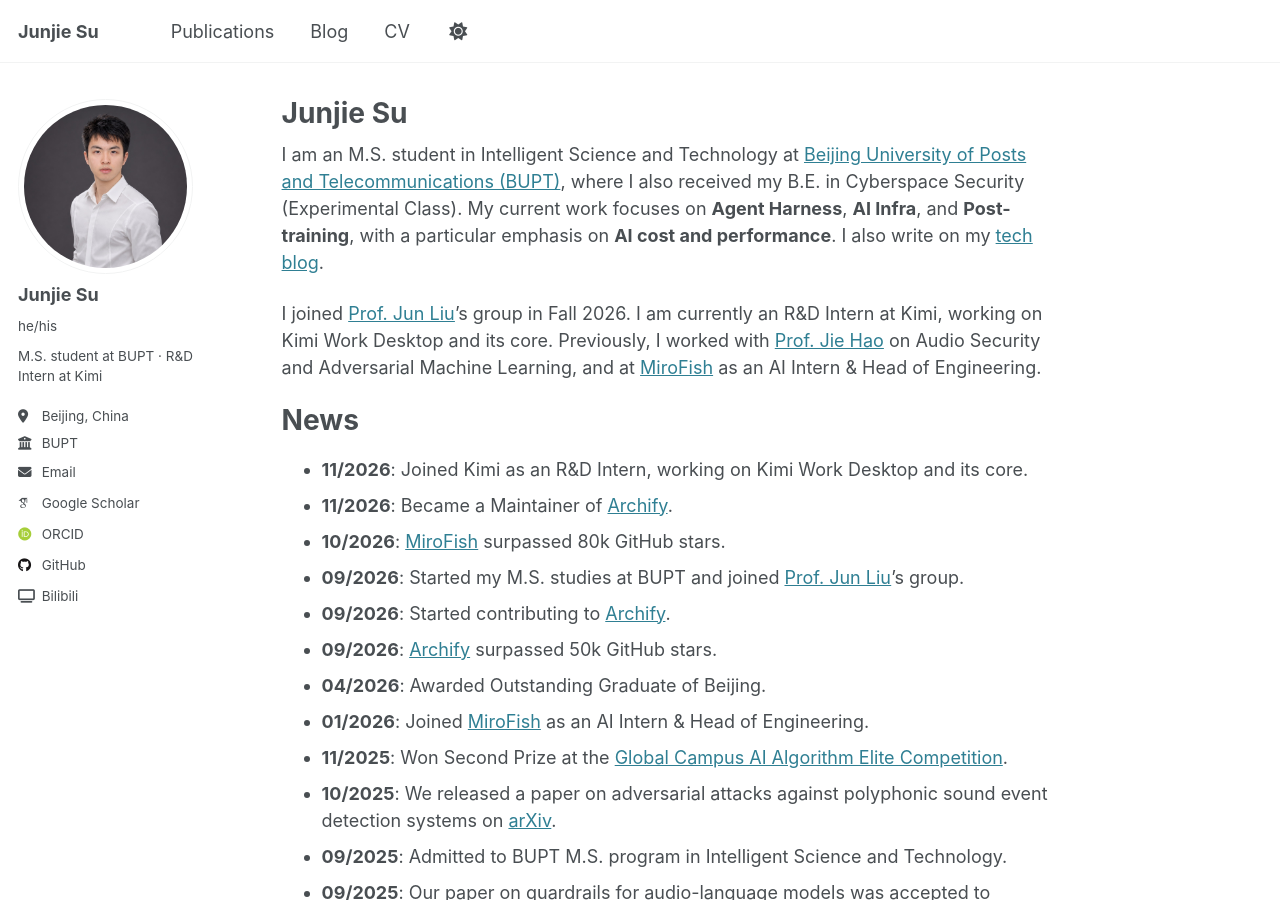
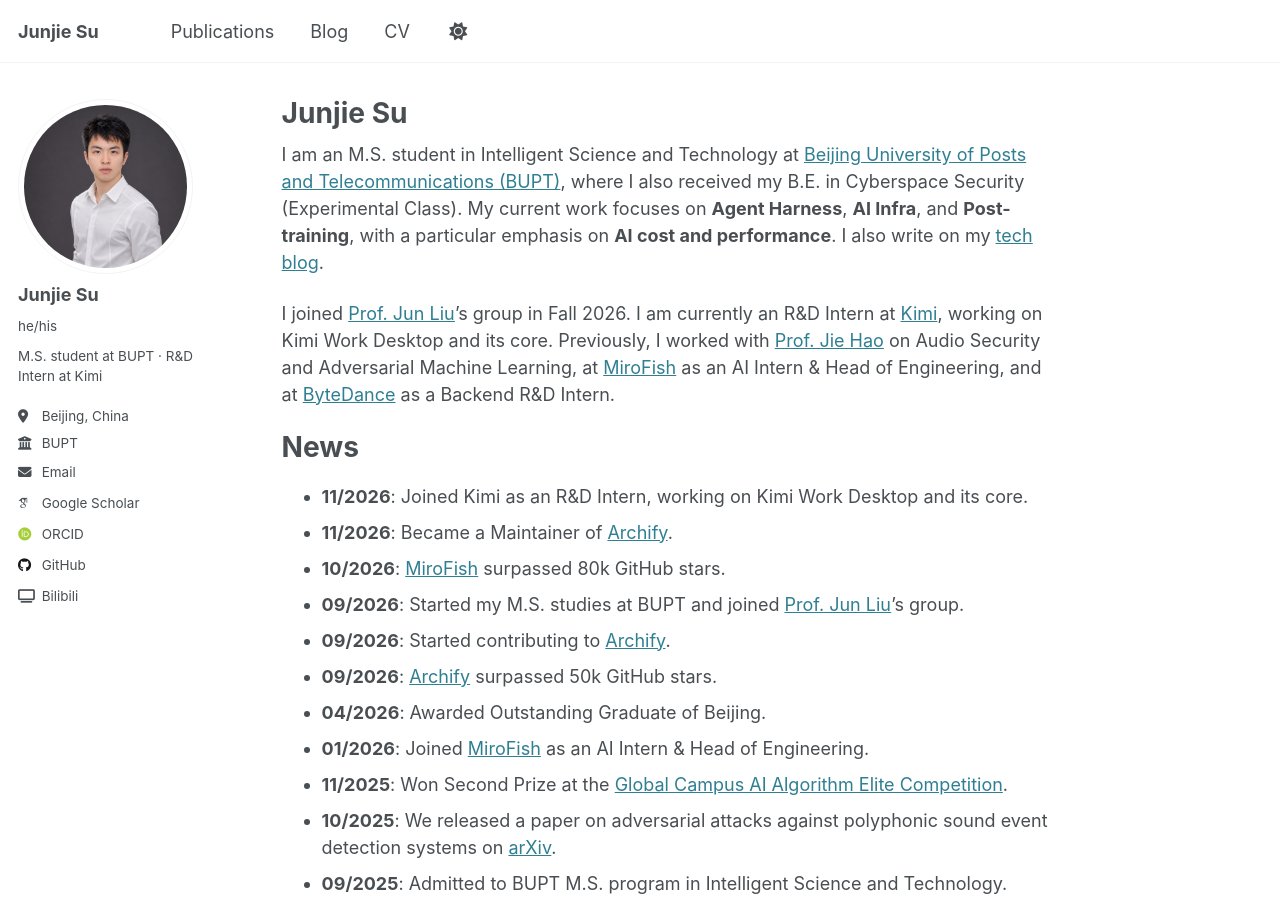
Before and after one commit to Junjie-Su/junjie-su.github.io, a Jekyll site: the page built from _pages/about.md, in a window 1280 px wide and 900 px high. Built offline with Jekyll 4.4.1, drawn with Linux system fonts in a browser that asks for light colours; some web fonts are replaced.

Commit message:
Add Kimi link and ByteDance experience

```diff
--- a/_pages/about.md
+++ b/_pages/about.md
@@ -9,7 +9,7 @@ redirect_from:
 ---
 I am an M.S. student in Intelligent Science and Technology at [Beijing University of Posts and Telecommunications (BUPT)](https://www.bupt.edu.cn/), where I also received my B.E. in Cyberspace Security (Experimental Class). My current work focuses on **Agent Harness**, **AI Infra**, and **Post-training**, with a particular emphasis on **AI cost and performance**. I also write on my <a href="https://momoyeyu.github.io" target="_blank" rel="noopener noreferrer">tech blog</a>.
 
-I joined [Prof. Jun Liu](https://teacher.bupt.edu.cn/liujun/zh_CN/index/64453/list/)'s group in Fall 2026. I am currently an R&D Intern at Kimi, working on Kimi Work Desktop and its core. Previously, I worked with [Prof. Jie Hao](https://scss.bupt.edu.cn/info/1063/3808.htm) on Audio Security and Adversarial Machine Learning, and at [MiroFish](https://www.mirofish.ai) as an AI Intern & Head of Engineering.
+I joined [Prof. Jun Liu](https://teacher.bupt.edu.cn/liujun/zh_CN/index/64453/list/)'s group in Fall 2026. I am currently an R&D Intern at [Kimi](https://www.kimi.com/), working on Kimi Work Desktop and its core. Previously, I worked with [Prof. Jie Hao](https://scss.bupt.edu.cn/info/1063/3808.htm) on Audio Security and Adversarial Machine Learning, at [MiroFish](https://www.mirofish.ai) as an AI Intern & Head of Engineering, and at [ByteDance](https://www.bytedance.com/en/) as a Backend R&D Intern.
 
 News
 ====
```
